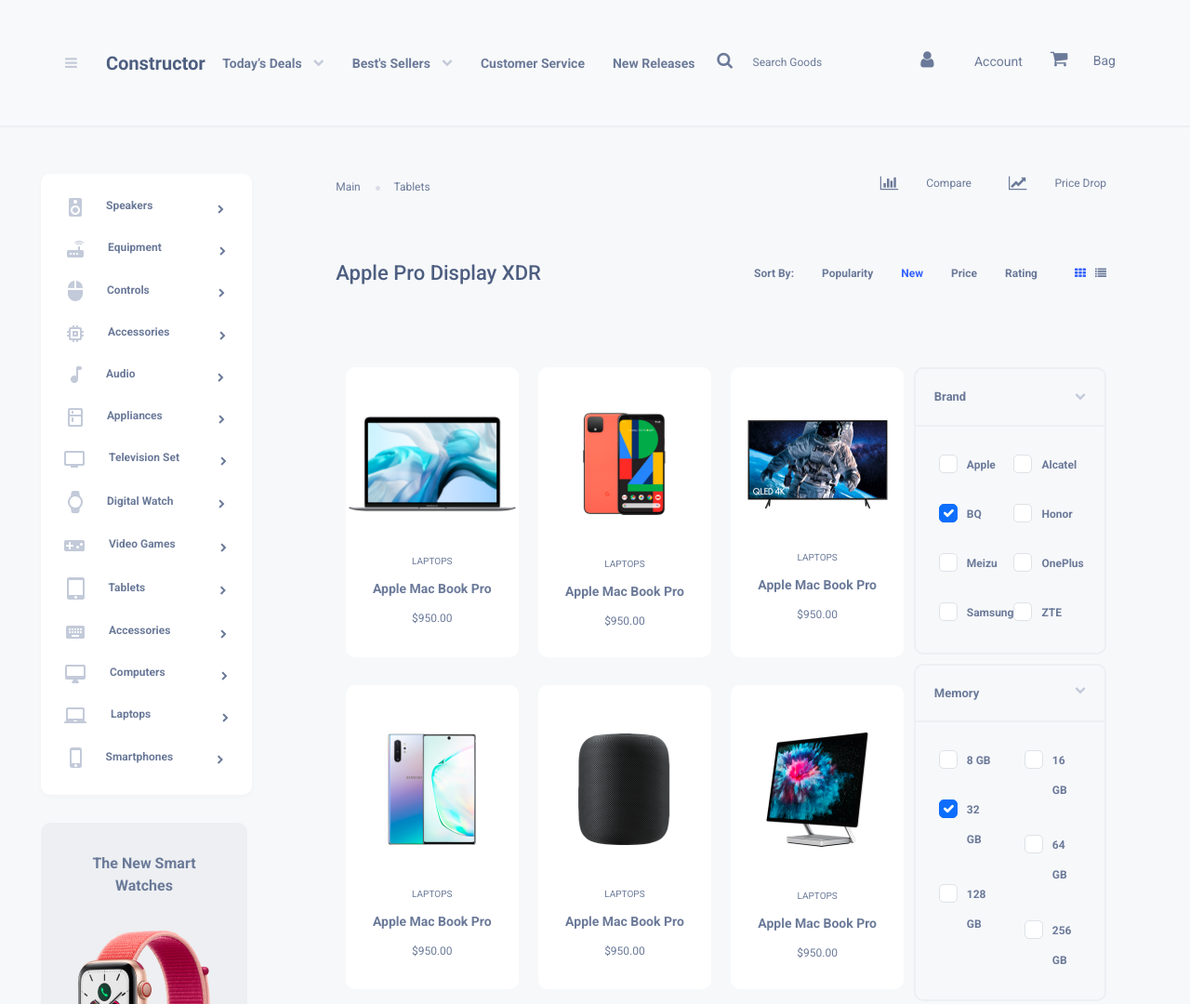
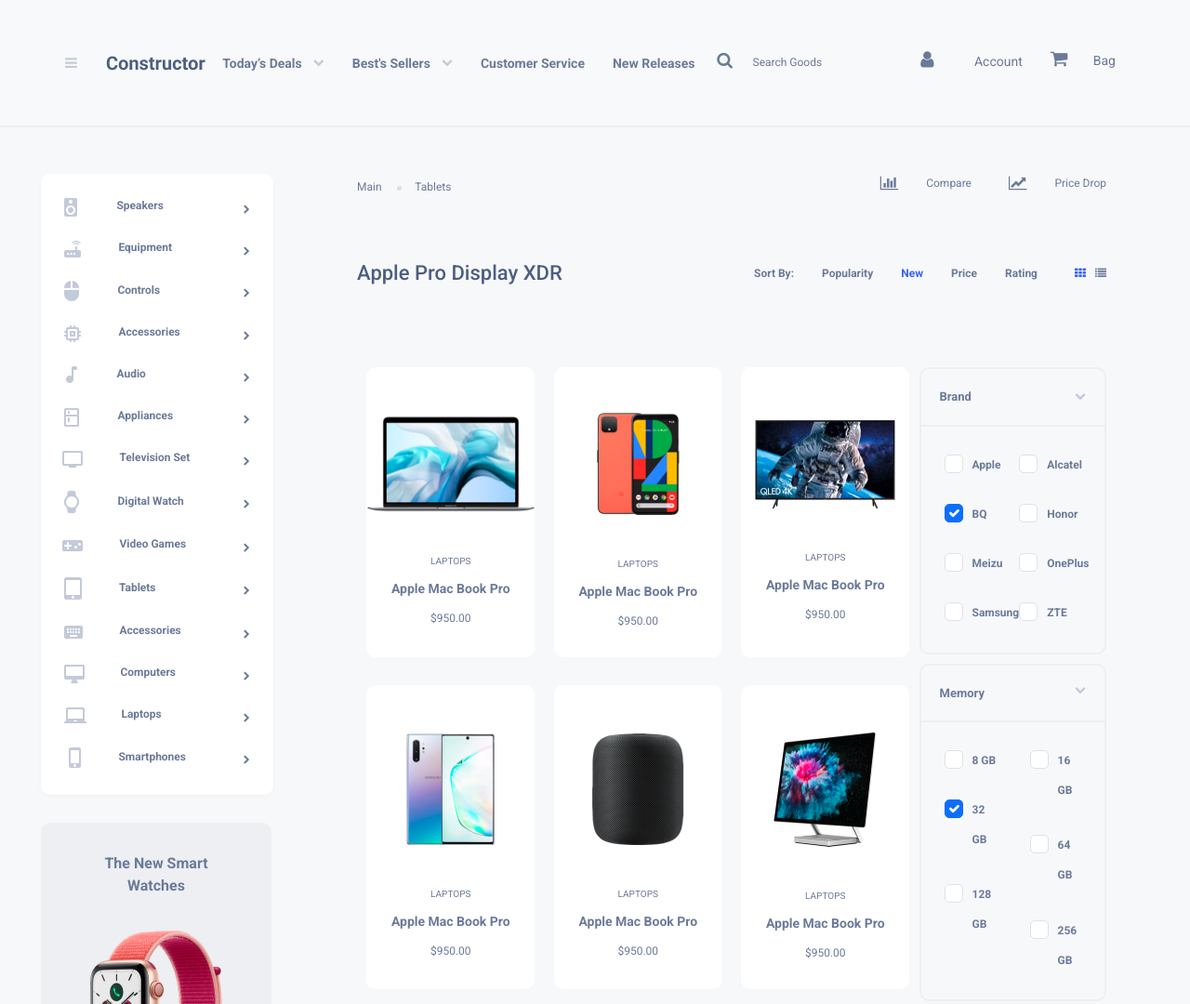
Before and after one commit to codecode123dev/DemoInCTYResponsive, a plain HTML site: page index.html in a window 1280 px wide. Shown: the top 1080 px of the page at 93% size. Drawn offline with nearby package versions, Linux system fonts and the light colour scheme; files that its build step writes are made by us from their sources.

Commit message:
demo template PC and mobile

```diff
--- a/assets/css/styleTest.css
+++ b/assets/css/styleTest.css
@@ -205,7 +205,7 @@ div.icons-size {
     border: 2px solid #EDEFF2;
     border-radius: 10px;
     /* align-items: center; */
-    padding: 30px 38px;
+    padding: 30px 51px;
     margin-right: 0;
     gap: 36px;
     background-color: #EDEFF2;
@@ -1301,71 +1301,99 @@ main.main {
 .wrap-content-icons-audio {
     position: relative;
     cursor: pointer;
+    width: 200px;
 }
 
 .wrap-content-icons-appliances {
     position: relative;
     cursor: pointer;
+    width: 200px;
+
 }
 
 .wrap-content-icons-television {
     position: relative;
     cursor: pointer;
+    width: 200px;
+
 }
 
 .wrap-content-icons-digital-watch {
     position: relative;
     cursor: pointer;
+    width: 200px;
+
 }
 
 .wrap-content-icons-tablets {
     position: relative;
     cursor: pointer;
+    width: 200px;
+
 }
 
 .wrap-content-icons-computer {
     position: relative;
     cursor: pointer;
+    width: 200px;
+
 }
 
 .wrap-content-icons-speakers {
     position: relative;
     cursor: pointer;
+    width: 200px;
+
 }
 
 .wrap-content-icons-equipment {
     position: relative;
     cursor: pointer;
+    width: 200px;
+
 }
 
 .wrap-content-icons-controls {
     position: relative;
     cursor: pointer;
+    width: 200px;
+
 }
 
 .wrap-content-icons-video-game {
     position: relative;
     cursor: pointer;
+    width: 200px;
+
 }
 
 .wrap-content-icons-laptops {
     position: relative;
     cursor: pointer;
+    width: 200px;
+
 }
 
 .wrap-content-icons-smartphones {
     position: relative;
     cursor: pointer;
+    width: 200px;
+    padding-left: 5px;
+
 }
 
 .wrap-content-icons-accessories-1 {
     position: relative;
     cursor: pointer;
+    width: 200px;
+
 }
 
 .wrap-content-icons-accessories-2 {
     position: relative;
     cursor: pointer;
+    width: 200px;
+
 }
 
 .dropdown {
--- a/index.html
+++ b/index.html
@@ -94,7 +94,7 @@
   <div class="page-content">
     <aside class="aside">
       <div class="aside-icons">
-        <div class="wrap-content-icons-speakers">
+        <div class="wrap-content-icons-speakers " >
           <div class="icons-content icons-size" data-toggle="dropdown">
             <img class="background-color-img-icons" src="img/icons/Speakers.png" alt="" />
             <div class="icons-img">
@@ -108,7 +108,7 @@
             <a class="dropdown-item" href="#">Something else here</a>
           </div>
         </div>
-        <div class="wrap-content-icons-equipment">
+        <div class="wrap-content-icons-equipment"  >
           <div class="icons-content icons-size" data-toggle="dropdown">
             <img class="background-color-img-icons" src="img/icons/Equipment.png" alt="" />
             <div class="icons-img">
@@ -122,7 +122,7 @@
             <a class="dropdown-item" href="#">Something else here</a>
           </div>
         </div>
-        <div class="wrap-content-icons-controls">
+        <div class="wrap-content-icons-controls"  >
           <div class="icons-content icons-size" data-toggle="dropdown">
             <img class="background-color-img-icons" src="img/icons/Controls.png" alt="" />
             <div class="icons-img">
@@ -136,7 +136,7 @@
             <a class="dropdown-item" href="#">Something else here</a>
           </div>
         </div>
-        <div class="wrap-content-icons-accessories-1">
+        <div class="wrap-content-icons-accessories-1" >
           <div class="icons-content icons-size" data-toggle="dropdown">
             <img class="background-color-img-icons" src="img/icons/Accessories.png" alt="" />
             <div class="icons-img">
@@ -150,7 +150,7 @@
             <a class="dropdown-item" href="#">Something else here</a>
           </div>
         </div>
-        <div class="wrap-content-icons-audio">
+        <div class="wrap-content-icons-audio"  >
           <div class="icons-content icons-size" data-toggle="dropdown">
             <img class="background-color-img-icons background-img-audio" src="img/icons/Audio.png" alt="" />
             <div class="icons-img">
@@ -165,7 +165,7 @@
           </div>
         </div>
 
-        <div class="wrap-content-icons-appliances">
+        <div class="wrap-content-icons-appliances"  >
           <div class="icons-content icons-size" data-toggle="dropdown">
             <img class="background-color-img-icons" src="img/icons/Appliances.png" alt="" />
             <div class="icons-img">
@@ -179,7 +179,7 @@
             <a class="dropdown-item" href="#">Something else here</a>
           </div>
         </div>
-        <div class="wrap-content-icons-television">
+        <div class="wrap-content-icons-television"  >
           <div class="icons-content icons-size" data-toggle="dropdown">
             <img class="background-color-img-icons background-img-television" src="img/icons/TelevisionSet.png"
               alt="" />
@@ -194,7 +194,7 @@
             <a class="dropdown-item" href="#">Something else here</a>
           </div>
         </div>
-        <div class="wrap-content-icons-digital-watch">
+        <div class="wrap-content-icons-digital-watch"  >
           <div class="icons-content icons-size" data-toggle="dropdown">
             <img class="background-color-img-icons" src="img/icons/DigitalWatch.png" alt="" />
             <div class="icons-img">
@@ -208,7 +208,7 @@
             <a class="dropdown-item" href="#">Something else here</a>
           </div>
         </div>
-        <div class="wrap-content-icons-video-game">
+        <div class="wrap-content-icons-video-game"  style="width: 200px;">
           <div class="icons-content icons-size" data-toggle="dropdown">
             <img class="background-color-img-icons background-img-videoGames" src="img/icons/VideoGames.png" alt="" />
             <div class="icons-img">
@@ -222,7 +222,7 @@
             <a class="dropdown-item" href="#">Something else here</a>
           </div>
         </div>
-        <div class="wrap-content-icons-tablets">
+        <div class="wrap-content-icons-tablets"  >
           <div class="icons-content icons-size" data-toggle="dropdown">
             <img class="background-color-img-icons" src="img/icons/Tablets.png" alt="" />
             <div class="icons-img">
@@ -236,7 +236,7 @@
             <a class="dropdown-item" href="#">Something else here</a>
           </div>
         </div>
-        <div class="wrap-content-icons-accessories-2">
+        <div class="wrap-content-icons-accessories-2"  >
           <div class="icons-content icons-size" data-toggle="dropdown">
             <img class="background-color-img-icons" src="img/icons/Accessories2.png" alt="" />
             <div class="icons-img">
@@ -250,7 +250,7 @@
             <a class="dropdown-item" href="#">Something else here</a>
           </div>
         </div>
-        <div class="wrap-content-icons-computer">
+        <div class="wrap-content-icons-computer"  >
           <div class="icons-content icons-size" data-toggle="dropdown">
             <img class="background-color-img-icons" src="img/icons/Computers.png" alt="" />
             <div class="icons-img">
@@ -265,7 +265,7 @@
           </div>
         </div>
 
-        <div class="wrap-content-icons-laptops">
+        <div class="wrap-content-icons-laptops"  >
           <div class="icons-content icons-size" data-toggle="dropdown">
             <img class="background-color-img-icons" src="img/icons/Laptops.png" alt="" />
             <div class="icons-img">
@@ -279,7 +279,7 @@
             <a class="dropdown-item" href="#">Something else here</a>
           </div>
         </div>
-        <div class="wrap-content-icons-smartphones">
+        <div class="wrap-content-icons-smartphones" >
           <div class="icons-content icons-size" data-toggle="dropdown">
             <img class="background-color-img-icons background-img-smartPhone" src="img/icons/Smartphones.png" alt="" />
             <div class="icons-img">
```
